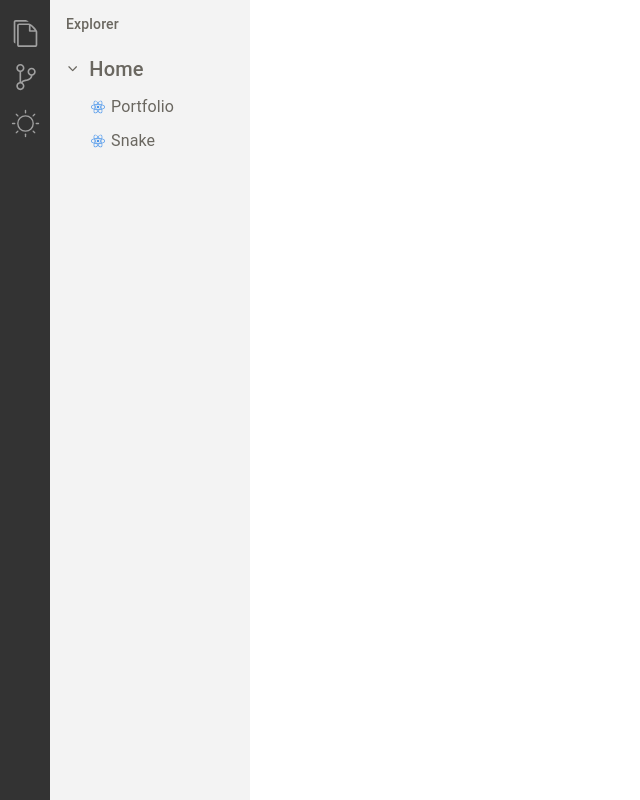
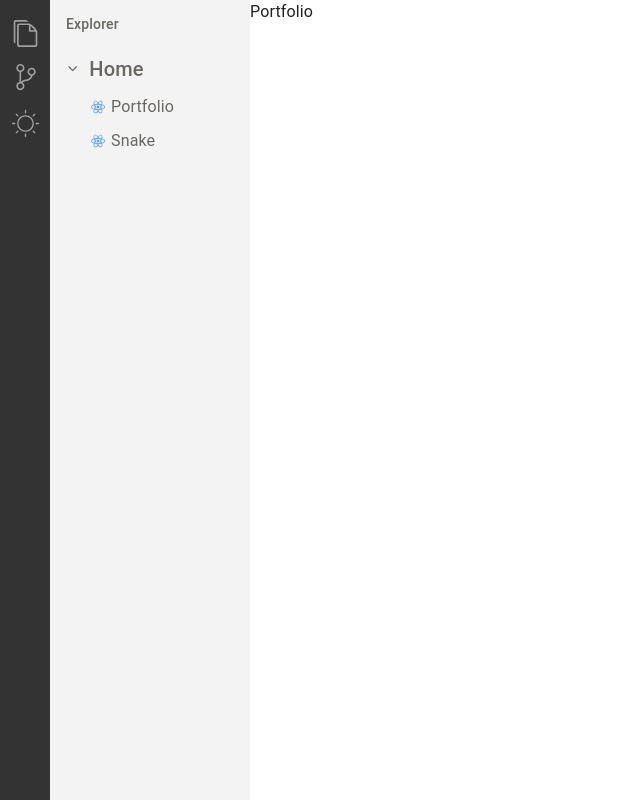
Before and after one commit to daosongit/vs-code-portfolio, a React (Vite) app: page /#/portfolio in a window 1280 px wide. Shown: the whole page, without its empty margins (0-640 px from the left). Built offline with nearby package versions, Linux system fonts and the light colour scheme.

Commit message:
Added react-router: - App.tsx deleted and using router:Root - Added Snake and Portfolio empty pages

```diff
--- a/src/App.tsx
+++ /dev/null
@@ -1,17 +0,0 @@
-import { useMemo } from 'react';
-import { CssBaseline, ThemeProvider } from '@mui/material';
-import theme from './theme/theme';
-import Home from './pages/Home/Home';
-import { useAppSelector } from './redux/store';
-
-export default function App() {
-  const themeMode = useAppSelector((state) => state.theme.state);
-  const th = useMemo(() => theme(themeMode), [themeMode]);
-
-  return (
-    <ThemeProvider theme={th}>
-      <CssBaseline />
-      <Home />
-    </ThemeProvider>
-  );
-}
--- a/src/index.tsx
+++ b/src/index.tsx
@@ -1,10 +1,11 @@
 import ReactDOM from 'react-dom/client';
 import { Provider } from 'react-redux/es/exports';
-import App from './App';
+import { RouterProvider } from 'react-router-dom';
 import store from './redux/store';
+import router from './router/router';
 
 ReactDOM.createRoot(document.getElementById('root') as HTMLElement).render(
   <Provider store={store}>
-    <App />
+    <RouterProvider router={router} />
   </Provider>,
 );
--- a/src/pages/Home/components/ActivityBar.tsx
+++ b/src/pages/Home/ActivityBar.tsx
@@ -2,9 +2,9 @@ import { Box, Button, Tooltip } from '@mui/material';
 import { ImFilesEmpty as IcoExplorer } from 'react-icons/im';
 import { IoIosGitBranch as IcoGit } from 'react-icons/io';
 import { CiLight as IcoLight, CiDark as IcoDark } from 'react-icons/ci';
-import { useAppDispatch, useAppSelector } from '../../../redux/store';
+import { useAppDispatch, useAppSelector } from '../../redux/store';
 import { FC, ReactElement } from 'react';
-import { changeTheme } from '../../../redux/themeSlice';
+import { changeTheme } from '../../redux/themeSlice';
 
 interface MenuItemProps {
   title: string;
--- a/src/pages/Home/components/Explorer.tsx
+++ b/src/pages/Home/Explorer.tsx
@@ -2,12 +2,13 @@ import { Box, Collapse, List, ListItemButton, ListSubheader, Typography } from '
 import { useState } from 'react';
 import { IoIosArrowForward as IcoArrowLeft, IoIosArrowDown as IcoArrowDown } from 'react-icons/io';
 import { RiReactjsFill as IcoReact } from 'react-icons/ri';
+import { NavLink } from 'react-router-dom';
 
 export default function Explorer() {
   const [open, setOpen] = useState(true);
   const explorerList = [
-    { title: 'Portfolio', icon: <IcoReact />, link: '#' },
-    { title: 'Snake', icon: <IcoReact />, link: '#' },
+    { title: 'Portfolio', icon: <IcoReact />, link: '/portfolio' },
+    { title: 'Snake', icon: <IcoReact />, link: '/snake' },
   ];
   return (
     <Box
@@ -39,8 +40,8 @@ export default function Explorer() {
             {explorerList.map((el) => (
               <ListItemButton
                 key={el.title}
-                component="a"
-                href={el.link}
+                component={NavLink}
+                to={el.link}
                 disableRipple
                 sx={{ pl: '30px', width: '100%', columnGap: '5px', py: '5px' }}>
                 <Box component="span" display="flex" paddingLeft="10px" color="#4c96eb">
--- a/src/pages/Home/Home.tsx
+++ b/src/pages/Home/Home.tsx
@@ -1,12 +1,3 @@
-import { Box } from '@mui/material';
-import ActivityBar from './components/ActivityBar';
-import Explorer from './components/Explorer';
-
 export default function Home() {
-  return (
-    <Box display="flex">
-      <ActivityBar />
-      <Explorer />
-    </Box>
-  );
+  return <div>Home</div>;
 }
--- /dev/null
+++ b/src/pages/Portfolio/Portfolio.tsx
@@ -0,0 +1,3 @@
+export default function Portfolio() {
+  return <div>Portfolio</div>;
+}
--- /dev/null
+++ b/src/pages/Snake/Snake.tsx
@@ -0,0 +1,3 @@
+export default function Snake() {
+  return <div>Snake</div>;
+}
--- /dev/null
+++ b/src/router/router.tsx
@@ -0,0 +1,44 @@
+import { Box, CssBaseline, ThemeProvider } from '@mui/material';
+import { useMemo } from 'react';
+import { createHashRouter, useOutlet } from 'react-router-dom';
+import ActivityBar from '../pages/Home/ActivityBar';
+import Explorer from '../pages/Home/Explorer';
+import Portfolio from '../pages/Portfolio/Portfolio';
+import Snake from '../pages/Snake/Snake';
+import { useAppSelector } from '../redux/store';
+import theme from '../theme/theme';
+
+const Root = () => {
+  const outlet = useOutlet();
+  const themeMode = useAppSelector((state) => state.theme.state);
+  const th = useMemo(() => theme(themeMode), [themeMode]);
+  return (
+    <ThemeProvider theme={th}>
+      <Box display="flex">
+        <CssBaseline />
+        <ActivityBar />
+        <Explorer />
+        {outlet}
+      </Box>
+    </ThemeProvider>
+  );
+};
+
+const router = createHashRouter([
+  {
+    path: '/',
+    element: <Root />,
+    children: [
+      {
+        path: '/portfolio',
+        element: <Portfolio />,
+      },
+      {
+        path: '/snake',
+        element: <Snake />,
+      },
+    ],
+  },
+]);
+
+export default router;
--- a/src/theme/theme.ts
+++ b/src/theme/theme.ts
@@ -4,7 +4,6 @@ const theme = (mode: string) => {
   const isLight = mode === 'light';
   const options = {
     breakpoints: {
-      // keys: Array('xs', 'xm', 'sm', 'md', 'lg', 'xl'),
       values: {
         xs: 0,
         xm: 400,
```
